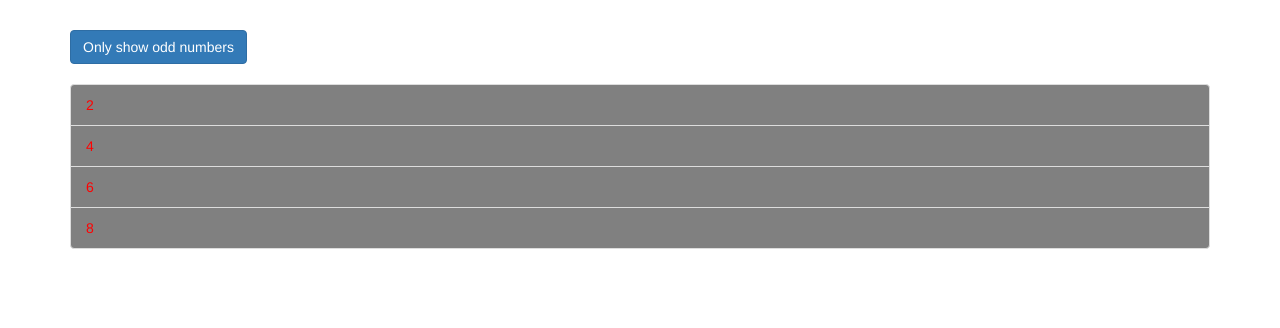
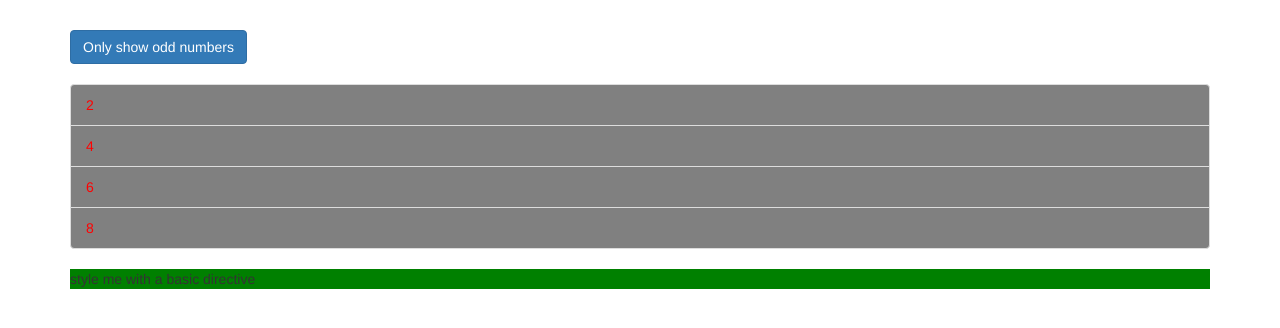
Before and after one commit to Prajwal912/directives-start, an Angular app: page / in a window 1280 px wide. Shown: the top 328 px of the page. Built offline with nearby package versions, Linux system fonts and the light colour scheme.

Commit message:
basic directive use case

```diff
--- a/src/app/app.component.html
+++ b/src/app/app.component.html
@@ -22,10 +22,8 @@
           </li>
         </div>
       </ul>
-      <!-- <ng-template [ngIf]="onlyOdd">
-        ngclass is to add or remove the css and ng style is to add the css here itself
-        <p>Only odd</p>
-      </ng-template> -->
+
+      <p appBasicHighlight> style me with a basic directive </p>
     </div>
   </div>
 </div>
--- a/src/app/app.module.ts
+++ b/src/app/app.module.ts
@@ -1,13 +1,15 @@
 import { BrowserModule } from '@angular/platform-browser';
 import { NgModule } from '@angular/core';
 import { FormsModule } from '@angular/forms';
+import { BasicHighLightDirective } from './basic-highlight/basic-highlight.directive';
 
 
 import { AppComponent } from './app.component';
 
 @NgModule({
   declarations: [
-    AppComponent
+    AppComponent,
+    BasicHighLightDirective
   ],
   imports: [
     BrowserModule,
--- /dev/null
+++ b/src/app/basic-highlight/basic-highlight.directive.ts
@@ -0,0 +1,14 @@
+import { Directive, ElementRef, OnInit } from "@angular/core";
+
+@Directive({
+  //[] used this because now we can use the highlight directive without [] anywhere
+ selector:'[appBasicHighlight]'
+})
+export class BasicHighLightDirective implements OnInit{
+   constructor(private elemRef: ElementRef){}
+
+   ngOnInit(){
+    // ElementRef is a class in Angular that allows you to access and manipulate the underlying DOM element associated with a component or directive.
+     this.elemRef.nativeElement.style.backgroundColor = 'green'
+   }
+}
```
